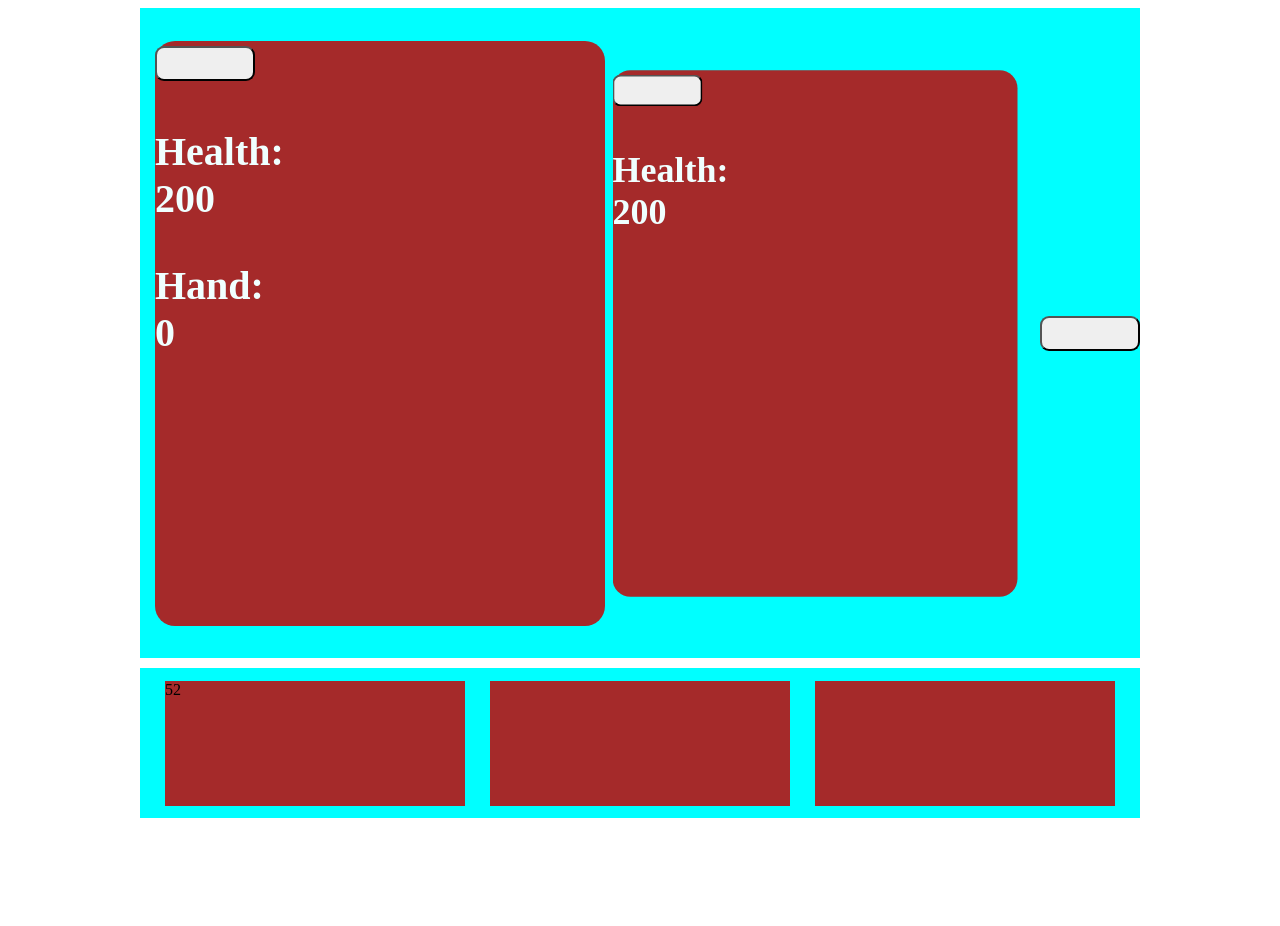
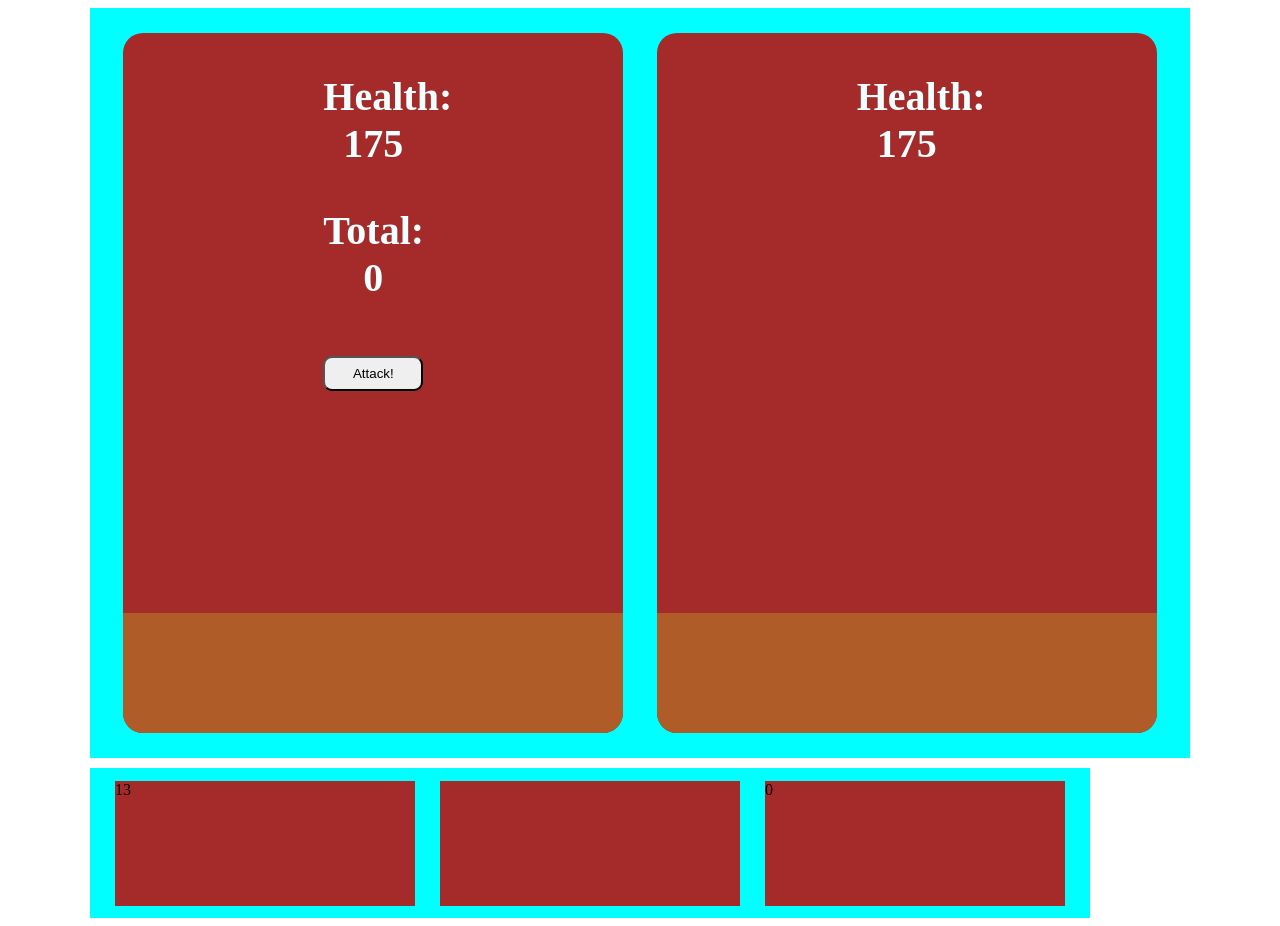
Before and after one commit to SirGraybon/black_jack_attack, a React (Vite) app: page / in a window 1280 px wide. Before the commit the page ends 826 px from the top, so only its background shows below. Built offline with nearby package versions, Linux system fonts and the light colour scheme.

Commit message:
major update removeds default styling / overhaul hand state, adds card image placeholder

```diff
--- /dev/null
+++ b/src/components/Card.jsx
@@ -0,0 +1,9 @@
+const Card = function (props) {
+  const { card } = props;
+  return (
+    <div className="card">
+    </div>
+  );
+};
+
+export default Card;
--- a/src/components/Dealer.jsx
+++ b/src/components/Dealer.jsx
@@ -4,12 +4,12 @@ import shareState from "../state/StateContext"
 
 export const Dealer = function(){
 
-  const {drawCard, deck} = shareState()
+  const {drawCard, deck, burnPile} = shareState()
 return(
   <div className="dealerComponent">
     <div className="deck" onClick={() => drawCard()}>{deck.length}</div>
     <div className="dealer"></div>
-    <div className="burnPile"></div>
+    <div className="burnPile"> {burnPile.length} </div>
 
   </div>
 )
--- a/src/components/PlayArea.jsx
+++ b/src/components/PlayArea.jsx
@@ -2,10 +2,11 @@ import React, { useState } from "react";
 import "../styles/playArea.css";
 import { color, motion } from "framer-motion";
 import shareState from "../state/StateContext";
+import Card from "./Card.jsx";
 
 const PlayArea = function () {
   ///////////////STATE//////////////////////////////
-  const { turn, damage, attack, players, currentHand } = shareState();
+  const { turn, damage, attack, players, currentHand, currentHandTotal } = shareState();
   // const [turn, setTurn] = useState(1);
   // const [damage, setDamage] = useState(false)
   //////////////FUNCTIONs//////////////////////////
@@ -24,28 +25,41 @@ const PlayArea = function () {
       {players.map((player, index) => {
         return (
           <motion.div
+            className="player"
             key={player.playerId}
-            style={
-              turn === player.playerId ? { scale: 1, x: +15 } : { scale: 0.9 }
-            }
             variants={animation}
             initial="initial"
             animate={damage === player.playerId ? "animate" : "initial"}
-            className="player"
           >
             <div className="hand">
-              <button
-                className="attack"
-                onClick={() => attack(player.playerId === 2 ? 1 : 2, currentHand)}
-              ></button>
               <p>Health: {player.health}</p>
-              <p> {turn === player.playerId && `Hand: ${currentHand}`}</p>
+              <p> {turn === player.playerId && `Total: ${currentHandTotal}`}</p>
+              {turn === player.playerId && (
+                <button
+                  className="attack"
+                  onClick={() =>
+                    attack(player.playerId === 2 ? 1 : 2, currentHandTotal)
+                  }
+                >
+                  {" "}
+                  Attack!
+                </button>
+              )}
+            </div>
+            <div className="handCards">
+              {turn === player.playerId &&
+                currentHand.map((card) => {
+                  return (
+                    <div
+                      className="card"
+                      style={{ backgroundImage: `url(${card.image})` }}
+                    ></div>
+                  );
+                })}
             </div>
           </motion.div>
         );
       })}
-
-      <button className="attack" onClick={() => handleClick()} />
     </div>
   );
 };
--- a/src/main.jsx
+++ b/src/main.jsx
@@ -3,5 +3,6 @@ import ReactDOM from 'react-dom/client'
 import App from './App.jsx'
 
 ReactDOM.createRoot(document.getElementById('root')).render(
+
     <App />
 )
--- a/src/state/StateContext.jsx
+++ b/src/state/StateContext.jsx
@@ -29,24 +29,25 @@ export const StateProvider = ({ children }) => {
   const drawCard = function () {
     const deckIndex = Math.floor(Math.random() * state.deck.length);
     const updatedDeck = state.deck;
-    const updatedPlayers = state.players;
-    const playerIndex = updatedPlayers.findIndex(
-      (player) => state.turn === player.playerId
-    );
+    const newHand = state.currentHand
+    let newTotal = state.currentHandTotal
     const drawnCard = updatedDeck[deckIndex];
+    const drawnCardValue = updatedDeck[deckIndex].value;
+    newTotal += drawnCardValue
 
     updatedDeck.splice(deckIndex, 1);
-    let newHand = state.currentHand + drawnCard
-    console.log(newHand)
+    newHand.push(drawnCard)
 
 
-    if (newHand > 21) {
-      attack(state.turn, newHand);
-      newHand = 0
+
+
+    if (newTotal > 21) {
+      attack(state.turn, newTotal);
+      newTotal = 0
 
     }
 
-    dispatch({ type: "HIT_ME", updatedDeck, newHand});
+    dispatch({ type: "HIT_ME", updatedDeck, newHand, newTotal});
   };
 
   ////////////////////EXPORT FOR FUNCTIONs & STATE////////////////////////////////////////////////////////////
@@ -57,7 +58,9 @@ export const StateProvider = ({ children }) => {
     turn: state.turn,
     players: state.players,
     deck: state.deck,
-    currentHand: state.currentHand
+    currentHand: state.currentHand,
+    burnPile: state.burnPile,
+    currentHandTotal: state.currentHandTotal
   };
 
   return (
--- a/src/state/state.js
+++ b/src/state/state.js
@@ -1,12 +1,25 @@
+/////////////////IMPORTs///////////////////////////////////////////////////////////////////////////
+import oneHeart from "../assets/cards/1Heart.png";
+
 const players = [
-  { playerId: 1, hand: 0, health: 200 },
-  { playerId: 2, hand: 0, health: 200 },
+  { playerId: 1, hand: 0, health: 175 },
+  { playerId: 2, hand: 0, health: 175 },
 ];
 ////
 const cards = [
-  1, 2, 3, 4, 5, 6, 7, 8, 9, 10, 11, 12, 13, 1, 2, 3, 4, 5, 6, 7, 8, 9, 10, 11,
-  12, 13, 1, 2, 3, 4, 5, 6, 7, 8, 9, 10, 11, 12, 13, 1, 2, 3, 4, 5, 6, 7, 8, 9,
-  10, 11, 12, 13,
+  { value: 1, image: oneHeart },
+  { value: 2, image: oneHeart },
+  { value: 3, image: oneHeart },
+  { value: 4, image: oneHeart },
+  { value: 5, image: oneHeart },
+  { value: 6, image: oneHeart },
+  { value: 7, image: oneHeart },
+  { value: 8, image: oneHeart },
+  { value: 9, image: oneHeart },
+  { value: 10, image: oneHeart },
+  { value: 11, image: oneHeart },
+  { value: 12, image: oneHeart },
+  { value: 13, image: oneHeart },
 ];
 
 export const defaultState = {
@@ -14,7 +27,9 @@ export const defaultState = {
   damage: 0,
   players: players,
   deck: cards,
-  currentHand: 0,
+  currentHand: [],
+  currentHandTotal: 0,
+  burnPile: [],
 };
 ////////////////////REDUCER SWITCH CASEs////////////////////////////////////////////////////////////
 export const reducer = function (state, action) {
@@ -32,13 +47,13 @@ export const reducer = function (state, action) {
       const playerIndex = updatedPlayers.findIndex(
         (player) => action.id === player.playerId
       );
-      const newHealth = updatedPlayers[playerIndex].health -= action.damage;
-      updatedPlayers[playerIndex].health = newHealth
+      const newHealth = (updatedPlayers[playerIndex].health -= action.damage);
+      updatedPlayers[playerIndex].health = newHealth;
 
       return {
         ...state,
         players: updatedPlayers,
-        currentHand: 0,
+
       };
     }
   }
@@ -48,15 +63,21 @@ export const reducer = function (state, action) {
         ...state,
         deck: action.updatedDeck,
         currentHand: action.newHand,
+        currentHandTotal: action.newTotal
+
       };
     }
   }
   switch (action.type) {
     case "NEXT_TURN": {
-      const newTurn = state.turn === 1 ? 2 : 1
+      console.log("turn: " + state.turn);
+      const newTurn = state.turn === 1 ? 2 : 1;
+      console.log("newTurn: " + newTurn);
       return {
         ...state,
-        turn: newTurn
+        turn: newTurn,
+        currentHand: [],
+        currentHandTotal: 0
       };
     }
   }
--- a/src/styles/playArea.css
+++ b/src/styles/playArea.css
@@ -3,16 +3,22 @@
   justify-content: space-evenly;
   align-items: center;
   background-color: aqua;
-  width: 1000px;
-  height: 650px;
+  width: 1100px;
+  height: 750px;
 }
 
 .player{
-  width: 45%;
-  height: 90%;
+  display: flex;
+  flex-direction: column;
+  justify-content: space-between;
+  align-items: center;
+  text-align: center;
+  width: 500px;
+  height: 700px;
   background-color: brown;
   border-radius: 20px;
   transition: 0.1s;
+  overflow: hidden;
 }
 
 .attack {
@@ -23,8 +29,27 @@
 
 .hand{
   width: 100px;
-  height: 100px;
+  /* height: 100px; */
   font-size: 30pt;
   font-weight: bold;
   color: azure;
 }
+.handCards{
+  display: flex;
+  width: 100%;
+  height: 120px;
+  align-items: center;
+
+  background-color: rgb(175, 92, 40);
+}
+
+
+
+.card {
+  margin: 10px;
+  width: 75px;
+  height: 105px;
+background-size: contain;  background-color: rgb(180, 198, 213);
+  border-radius: 5px;
+
+}
```
Also changed, not shown: src/assets/cards/1Heart.png (added), src/styles/card.css (added), 1 other file (tests, documents, lock files or other folders).
